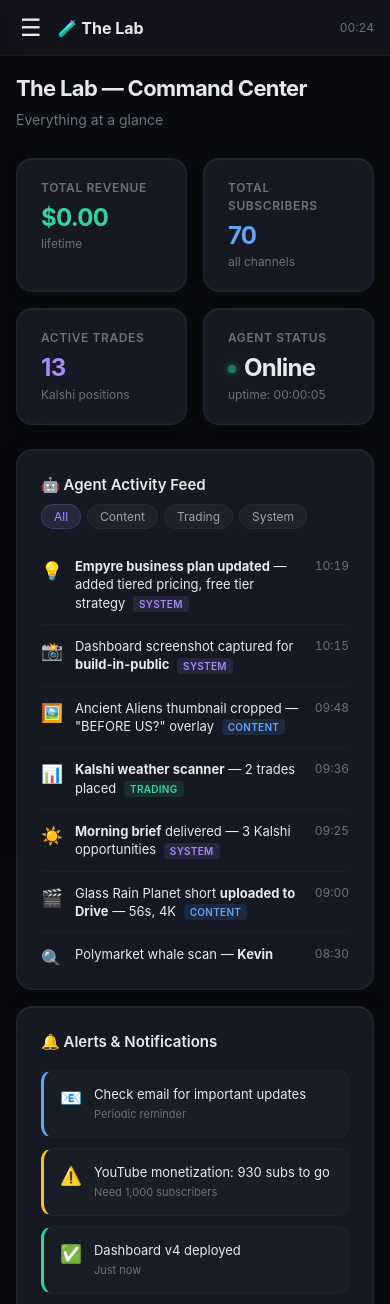
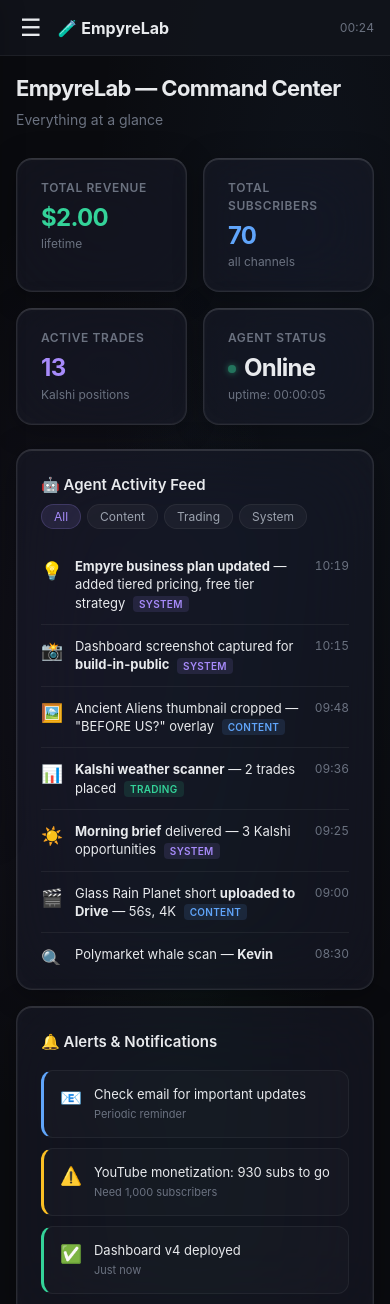
Before and after one commit to dylbow/clawdgod, a website: page index.html in a window 390 px wide. Shown: the top 1304 px of the page. Drawn offline with nearby package versions, Linux system fonts and the light colour scheme; no server answers.

Commit message:
v5: EmpyreLab rebrand, liquid glass, Sacred Sagas, Kalshi revenue fix

```diff
--- a/app.js
+++ b/app.js
@@ -1,4 +1,4 @@
-// ClawdGod Dashboard v4 — Multi-page SPA
+// EmpyreLab Dashboard v5 — Multi-page SPA with Liquid Glass
 
 const API_BASE = '';
 const REFRESH_INTERVAL = 60000;
--- a/index.html
+++ b/index.html
@@ -13,7 +13,7 @@
     <nav class="sidebar" id="sidebar">
         <div class="sidebar-brand">
             <span class="brand-icon">🧪</span>
-            <span class="brand-text">The Lab</span>
+            <span class="brand-text">EmpyreLab</span>
         </div>
         <div class="sidebar-nav">
             <a href="#home" class="nav-item active" data-page="home">
@@ -49,7 +49,7 @@
     <!-- Mobile header -->
     <header class="mobile-header">
         <button class="menu-toggle" id="menu-toggle">☰</button>
-        <span class="mobile-brand">🧪 The Lab</span>
+        <span class="mobile-brand">🧪 EmpyreLab</span>
         <span class="mobile-clock" id="clock-mobile">--:--</span>
     </header>
 
@@ -58,7 +58,7 @@
         <!-- Page: Home -->
         <section class="page active" id="page-home">
             <div class="page-header">
-                <h1>The Lab — Command Center</h1>
+                <h1>EmpyreLab — Command Center</h1>
                 <span class="page-subtitle">Everything at a glance</span>
             </div>
 
@@ -220,8 +220,8 @@
                     <div class="channel-header">
                         <div class="channel-avatar seedance">⚔️</div>
                         <div>
-                            <h3>Holy History</h3>
-                            <span class="channel-tag">Biblical Battles</span>
+                            <h3>Sacred Sagas</h3>
+                            <span class="channel-tag">@sacredsagatv</span>
                         </div>
                     </div>
                     <div class="channel-stats">
--- a/roi-data.json
+++ b/roi-data.json
@@ -22,7 +22,7 @@
     },
     "revenue": {
         "kalshi": [
-            {"item": "Trading P&L", "amount": 0, "date": "2026-02-19", "note": "positions still open"}
+            {"item": "Trading P&L (realized)", "amount": 2, "date": "2026-02-25", "note": "net profit from settled trades"}
         ],
         "youtube": [
             {"item": "YouTube Ad Revenue", "amount": 0, "date": "2026-02-19", "note": "not monetized yet (need 1K subs)"}
--- a/style.css
+++ b/style.css
@@ -6,14 +6,14 @@
     /* Backgrounds - Liquid Glass */
     --bg-primary: #0a0b0f;
     --bg-secondary: #0f1117;
-    --bg-card: rgba(26, 29, 40, 0.8);
-    --bg-card-hover: rgba(30, 33, 48, 0.9);
-    --bg-sidebar: rgba(18, 20, 28, 0.95);
+    --bg-card: rgba(26, 29, 40, 0.55);
+    --bg-card-hover: rgba(30, 33, 48, 0.65);
+    --bg-sidebar: rgba(18, 20, 28, 0.85);
 
-    /* Borders - Glass */
-    --border: rgba(255, 255, 255, 0.03);
-    --border-hover: rgba(255, 255, 255, 0.08);
-    --border-glass: rgba(255, 255, 255, 0.05);
+    /* Borders - Liquid Glass */
+    --border: rgba(255, 255, 255, 0.06);
+    --border-hover: rgba(255, 255, 255, 0.14);
+    --border-glass: rgba(255, 255, 255, 0.10);
 
     /* Text */
     --text-primary: #e8eaed;
@@ -48,6 +48,10 @@
 body {
     font-family: -apple-system, BlinkMacSystemFont, 'Segoe UI', Roboto, 'Helvetica Neue', Arial, sans-serif;
     background: var(--bg-primary);
+    background-image:
+        radial-gradient(ellipse at 20% 50%, rgba(167, 139, 250, 0.06) 0%, transparent 50%),
+        radial-gradient(ellipse at 80% 20%, rgba(96, 165, 250, 0.05) 0%, transparent 50%),
+        radial-gradient(ellipse at 50% 80%, rgba(52, 211, 153, 0.04) 0%, transparent 50%);
     color: var(--text-primary);
     font-size: 0.875rem;
     line-height: 1.5;
@@ -73,8 +77,8 @@ body {
     bottom: 0;
     width: var(--sidebar-width);
     background: var(--bg-sidebar);
-    backdrop-filter: blur(24px);
-    -webkit-backdrop-filter: blur(24px);
+    backdrop-filter: blur(40px) saturate(1.8);
+    -webkit-backdrop-filter: blur(40px) saturate(1.8);
     border-right: 1px solid var(--border-glass);
     display: flex;
     flex-direction: column;
@@ -282,27 +286,31 @@ body {
 
 .stat-card {
     background: var(--bg-card);
-    backdrop-filter: blur(20px);
-    -webkit-backdrop-filter: blur(20px);
+    backdrop-filter: blur(40px) saturate(1.8);
+    -webkit-backdrop-filter: blur(40px) saturate(1.8);
     border: 1px solid var(--border-glass);
+    border-top: 1px solid rgba(255, 255, 255, 0.15);
     border-radius: var(--radius);
     padding: 20px 24px;
     transition: var(--transition);
     box-shadow:
-        0 2px 16px rgba(0, 0, 0, 0.15),
-        0 0 0 1px rgba(255, 255, 255, 0.02) inset,
-        0 1px 0 rgba(255, 255, 255, 0.04) inset;
+        0 4px 30px rgba(0, 0, 0, 0.25),
+        0 0 0 1px rgba(255, 255, 255, 0.04) inset,
+        0 1px 0 rgba(255, 255, 255, 0.08) inset,
+        0 -1px 20px rgba(255, 255, 255, 0.02) inset;
 }
 
 .stat-card:hover {
     border-color: var(--border-hover);
     background: var(--bg-card-hover);
-    backdrop-filter: blur(24px);
-    -webkit-backdrop-filter: blur(24px);
+    backdrop-filter: blur(50px) saturate(2);
+    -webkit-backdrop-filter: blur(50px) saturate(2);
+    transform: translateY(-1px);
     box-shadow:
-        0 4px 24px rgba(0, 0, 0, 0.2),
-        0 0 0 1px rgba(255, 255, 255, 0.03) inset,
-        0 1px 0 rgba(255, 255, 255, 0.06) inset;
+        0 8px 40px rgba(0, 0, 0, 0.3),
+        0 0 0 1px rgba(255, 255, 255, 0.06) inset,
+        0 1px 0 rgba(255, 255, 255, 0.12) inset,
+        0 -1px 30px rgba(255, 255, 255, 0.03) inset;
 }
 
 .stat-label {
@@ -347,16 +355,18 @@ body {
 
 .card {
     background: var(--bg-card);
-    backdrop-filter: blur(20px);
-    -webkit-backdrop-filter: blur(20px);
+    backdrop-filter: blur(40px) saturate(1.8);
+    -webkit-backdrop-filter: blur(40px) saturate(1.8);
     border: 1px solid var(--border-glass);
+    border-top: 1px solid rgba(255, 255, 255, 0.12);
     border-radius: var(--radius);
     padding: 24px;
     transition: var(--transition);
     box-shadow:
-        0 4px 24px rgba(0, 0, 0, 0.25),
-        0 0 0 1px rgba(255, 255, 255, 0.02) inset,
-        0 1px 0 rgba(255, 255, 255, 0.05) inset;
+        0 4px 30px rgba(0, 0, 0, 0.3),
+        0 0 0 1px rgba(255, 255, 255, 0.04) inset,
+        0 1px 0 rgba(255, 255, 255, 0.08) inset,
+        0 -1px 20px rgba(255, 255, 255, 0.02) inset;
 }
 
 .card:hover {
```
